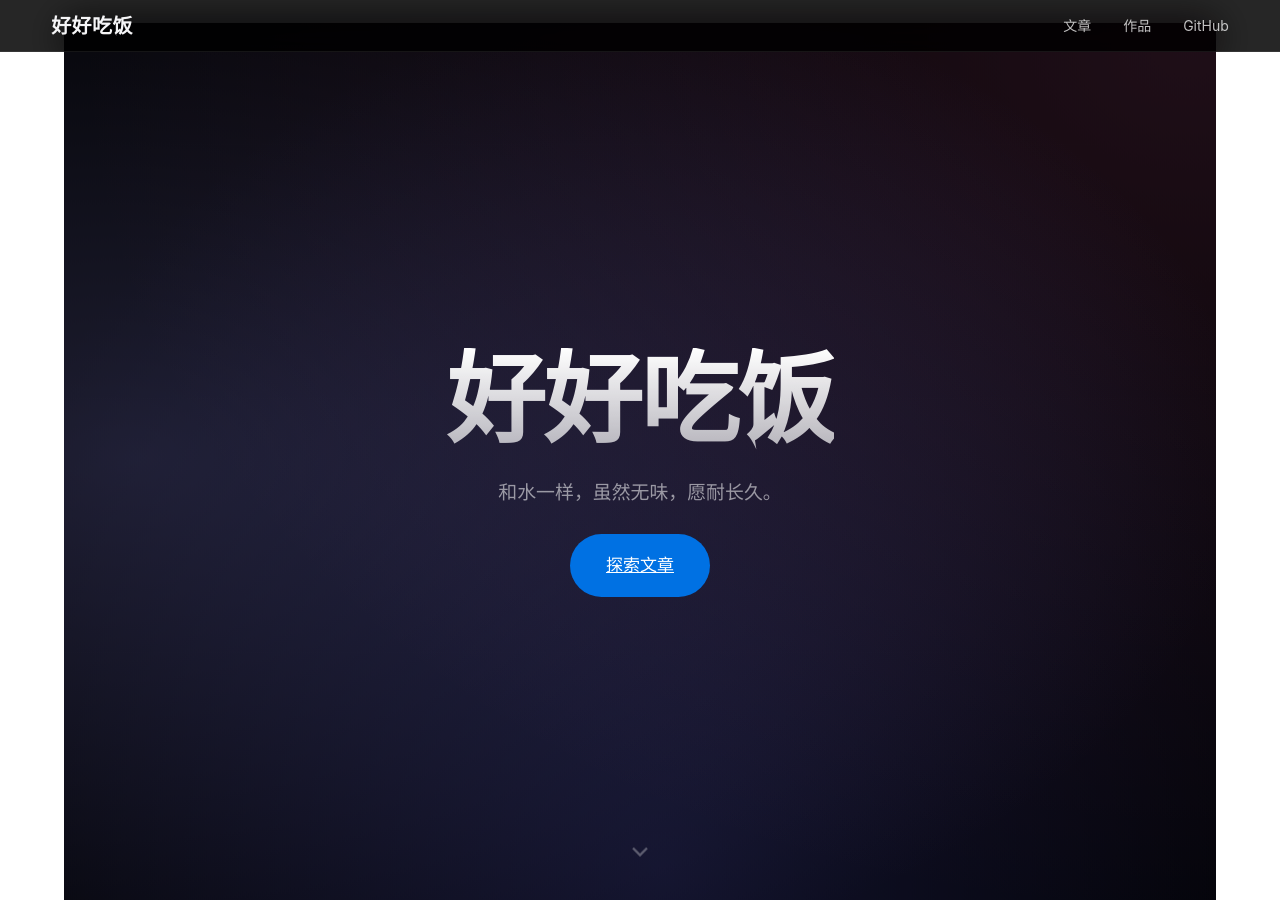
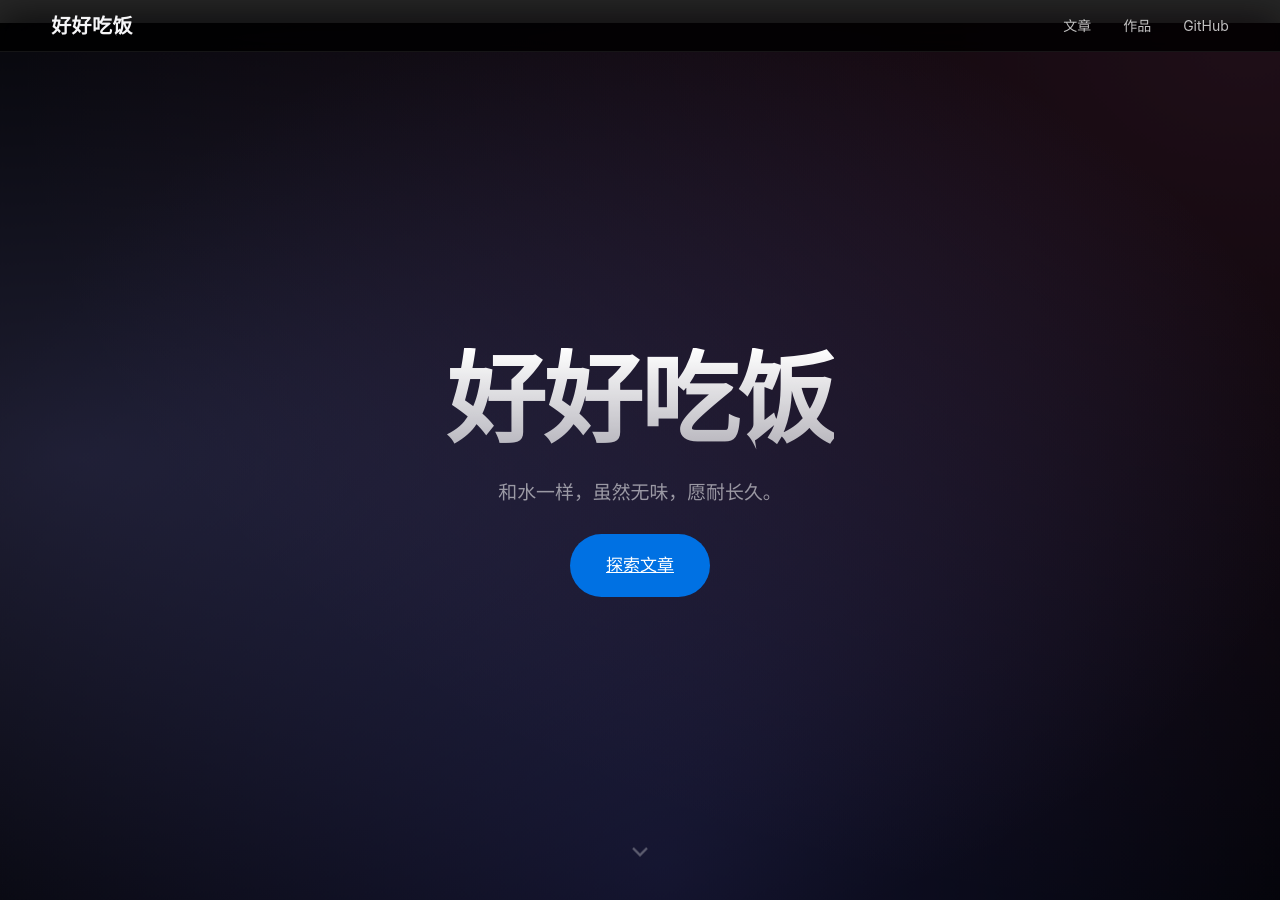
Before and after one commit to zach1219/zach1219.github.io, a Jekyll site: the page built from _pages/about.md, in a window 1280 px wide and 900 px high. Built offline with Jekyll 4.4.1, drawn with Linux system fonts in a browser that asks for light colours; comment, search, counter and statistics services are not loaded.

Commit message:
fix: exclude homepage from article page padding

```diff
--- a/assets/css/apple-home.css
+++ b/assets/css/apple-home.css
@@ -439,15 +439,15 @@ body .wrapper {
   margin: 0 !important;
 }
 
-/* Article pages — add horizontal padding */
-body article.page {
+/* Article pages — add horizontal padding (exclude homepage) */
+body article.page:not(:has(.home-nav)) {
   padding: 0 clamp(20px, 5vw, 80px) !important;
 }
 
-body article.page .page__inner-wrap {
+body article.page:not(:has(.home-nav)) .page__inner-wrap {
   padding: 0 !important;
 }
 
-body article.page .page__content {
+body article.page:not(:has(.home-nav)) .page__content {
   padding: 0 !important;
 }
```
